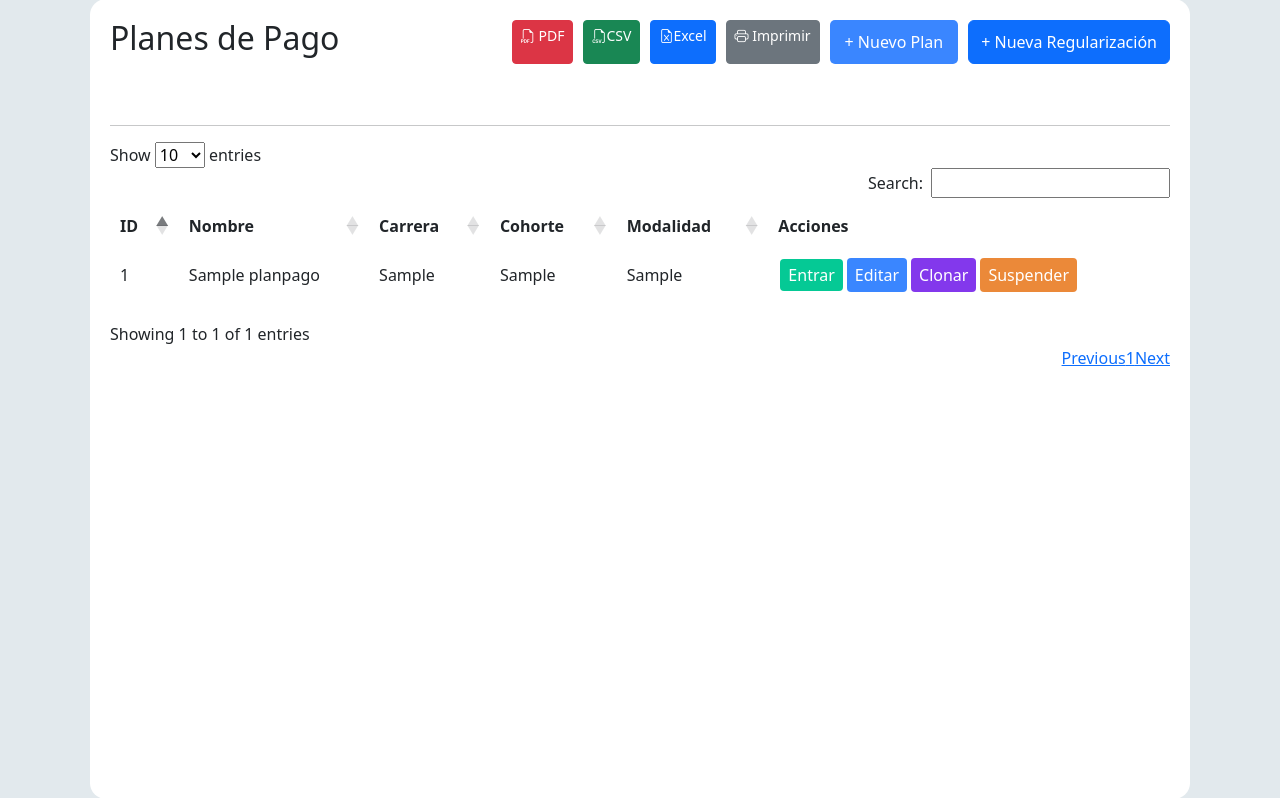
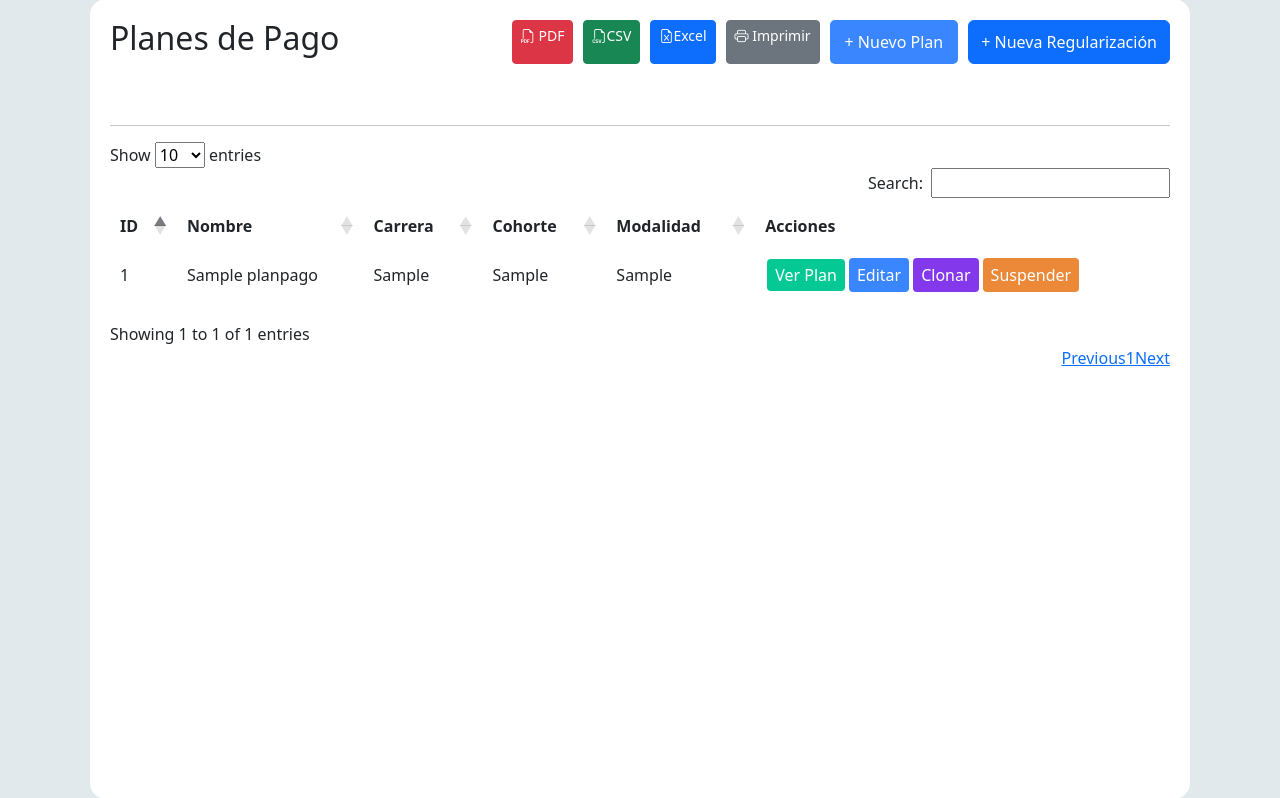
Before and after one commit to JuanPabloSch/Taller-de-Programacion, a Django app: page /planes/ in a window 1280 px wide. Shown: the part 99-897 px from the top of the page. Run offline with Django 5.2, Linux system fonts and the light colour scheme; a user stored in the database is signed in; tables that the repository leaves empty hold one stand-in row (values such as "Sample post"); some libraries are stand-ins or nearby versions.

Commit message:
se fue el boton de cuotas

```diff
--- a/planes_pago/templates/base.html
+++ b/planes_pago/templates/base.html
@@ -167,7 +167,7 @@
       <li class="nav-item"><a class="nav-link" href="{% url 'home' %}"><i class="bi bi-house"></i> Inicio</a></li>
       {% if user.is_authenticated %}
         <li class="nav-item"><a class="nav-link" href="{% url 'planes_list' %}"><i class="bi bi-file-earmark-text"></i> Planes activos</a></li>
-        <li class="nav-item"><a class="nav-link" href="{% url 'cuotas_list' %}"><i class="bi bi-cash-stack"></i> Cuotas</a></li>
+        <!-- <li class="nav-item"><a class="nav-link" href="{% url 'cuotas_list' %}"><i class="bi bi-cash-stack"></i> Cuotas</a></li> -->
         <li class="nav-item"><a class="nav-link" href="{% url 'planes_suspendidos' %}"><i class="bi bi-file-earmark-text"></i> Planes Suspendidos/desactivados</a></li>
         {% if user|has_group:"Administrador" %}
             <li class="nav-item"><a class="nav-link" href="{% url 'gestionar_usuarios' %}"><i class="bi bi-people"></i>Usuarios</a></li>
--- a/planes_pago/templates/planes_list.html
+++ b/planes_pago/templates/planes_list.html
@@ -448,7 +448,7 @@ $(function () {
                     let botones = '<div class="acciones">';
 
                     // Botón Entrar (todos pueden ver)
-                    botones += `<a href="{% url 'cuotas_list' %}?plan=${data.id}" class="btn-enter">Entrar</a>`;
+                    botones += `<a href="{% url 'cuotas_list' %}?plan=${data.id}" class="btn-enter">Ver Plan</a>`;
 
                     // Botones de edición (solo Administrador y Tesorero)
                     if (puedeModificar) {
```
